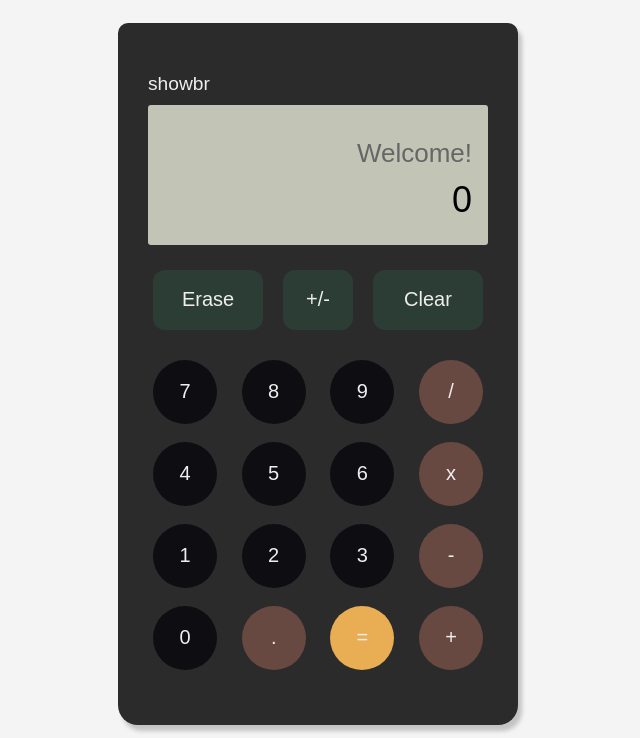
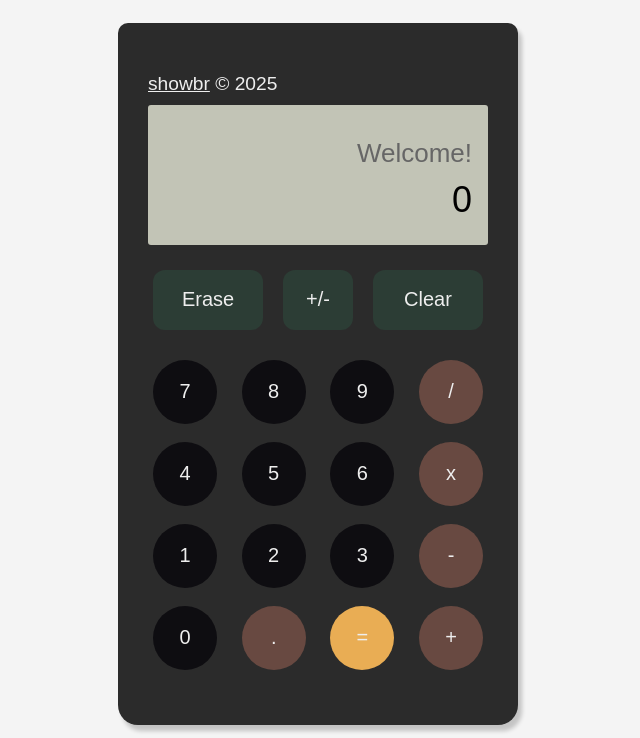
Before and after one commit to showbr/calculator, a plain HTML site: page index.html in a window 1280 px wide. Shown: the part 62-800 px from the top of the page, without its empty margins (322-962 px from the left). Drawn offline with Linux system fonts and the light colour scheme.

Commit message:
chore: add copyright link

```diff
--- a/index.html
+++ b/index.html
@@ -13,7 +13,7 @@
             </div>
             <div id="calculator">
                 <div class="name">
-                    showbr
+                    <a href="https://github.com/showbr" target="_blank" rel="noopener noreferrer">showbr</a> © 2025
                 </div>
                 <div class="visor">
                     <div class="operation">Welcome!</div>
--- a/styles.css
+++ b/styles.css
@@ -5,6 +5,11 @@
     padding: 0;
     border: 0;
     box-sizing: border-box;
+}
+
+a {
+    color: #eee;
+    text-decoration: underline;
 }
 
 h1 {
```
